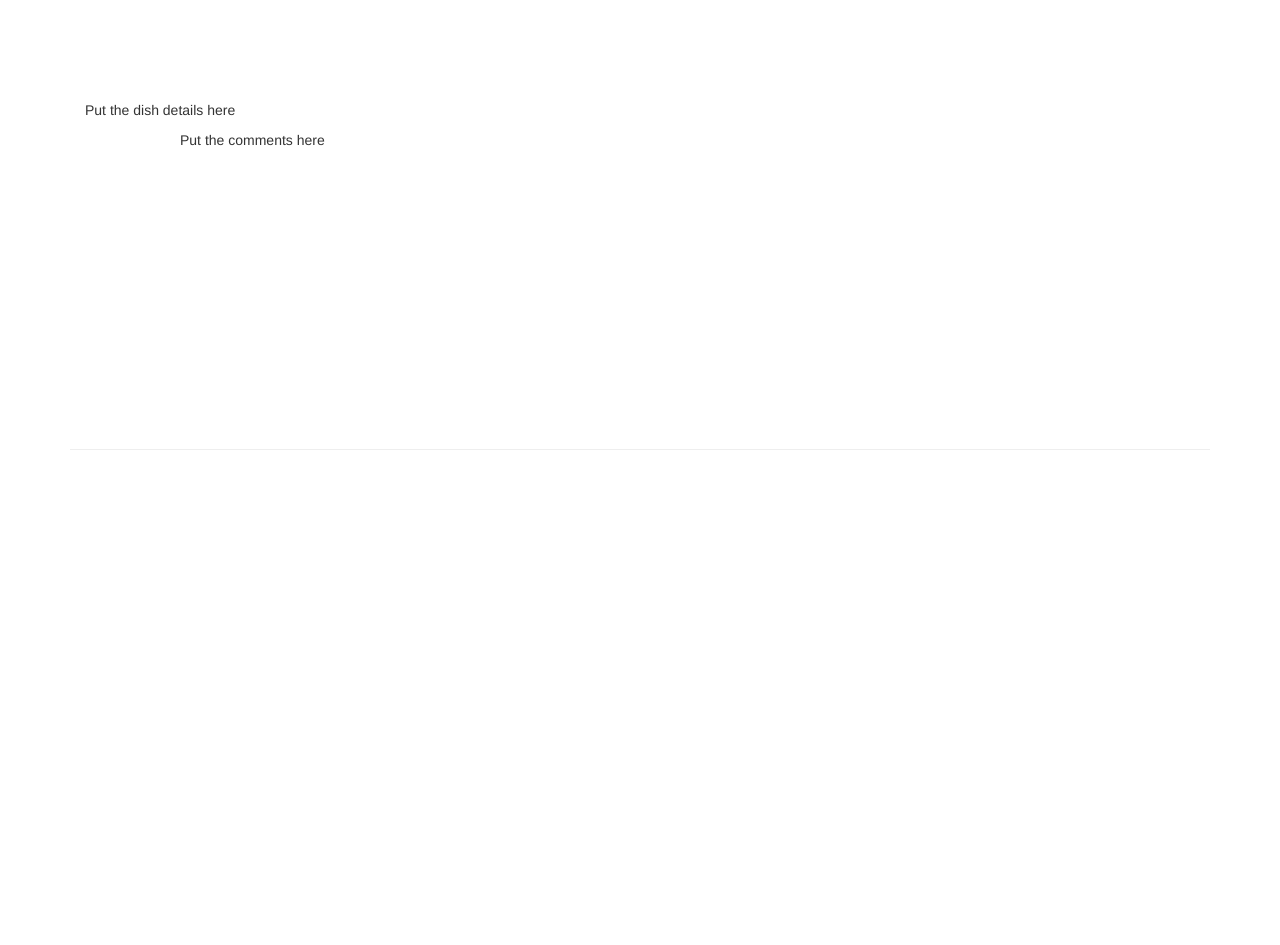
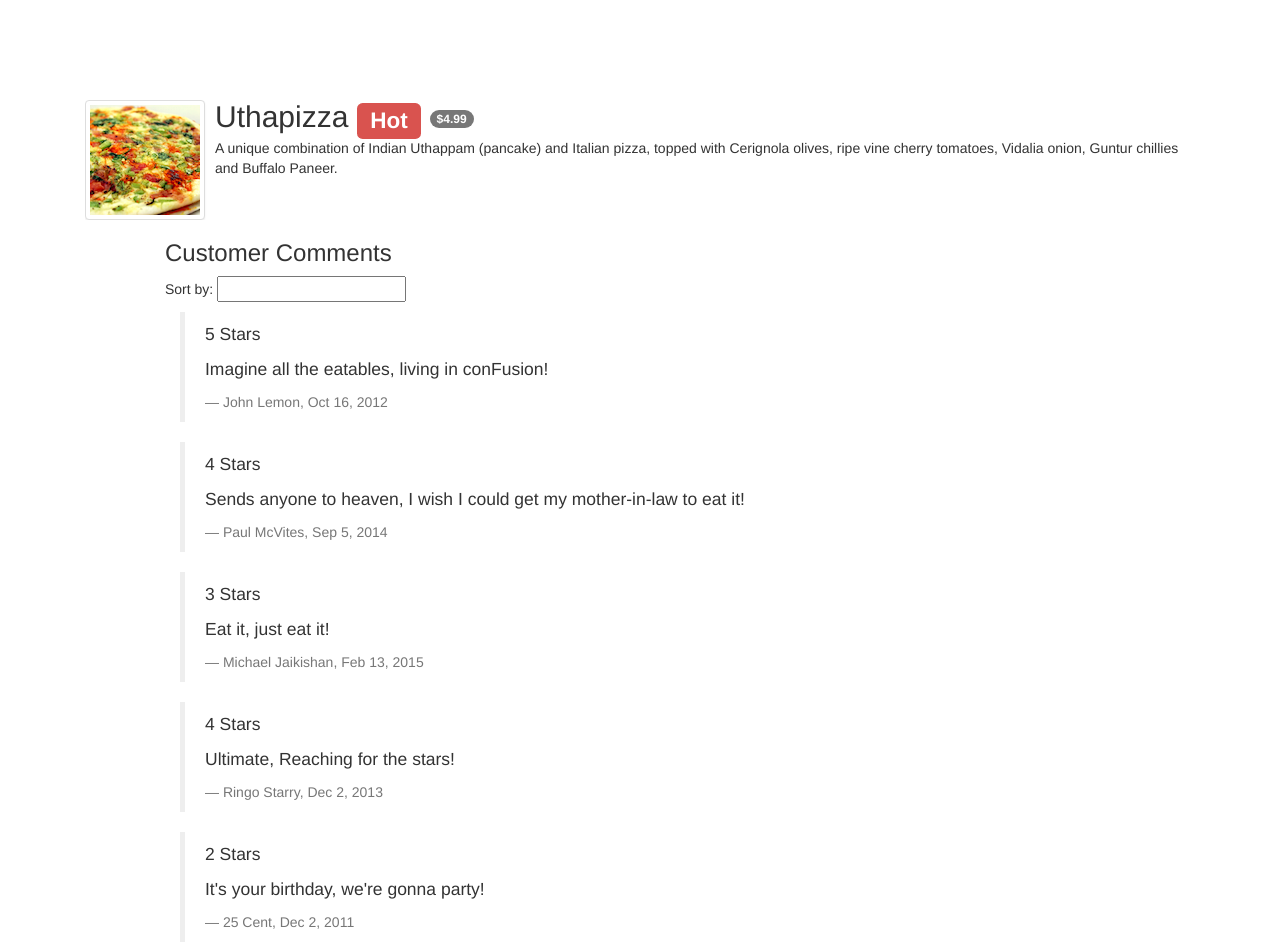
Before and after one commit to suvigyavijay/learn-angularjs, a website: page conFusion/app/dishdetail.html in a window 1280 px wide. Shown: the top 945 px of the page. Before the commit the page ends 800 px from the top, so only its background shows below. Drawn offline with Linux system fonts and the light colour scheme.

Commit message:
assign1-complete

```diff
--- a/conFusion/app/dishdetail.html
+++ b/conFusion/app/dishdetail.html
@@ -26,12 +26,32 @@
 <body>
 
     <div class="container">
-        <div class="row row-content">
+        <div class="row row-content" ng-controller="dishDetailController">
             <div class="col-xs-12">
-                <p>Put the dish details here</p>
+                <div class="media">
+                    <div class="media-left media-middle">
+                        <a href="#">
+                            <img class="media-object img-thumbnail" ng-src={{dish.image}} alt="Uthappizza">
+                        </a>
+                    </div>
+                    <div class="media-body">
+                        <h2 class="media-heading">{{dish.name}}
+                         <span class="label label-danger">{{dish.label}}</span>
+                         <span class="badge">{{dish.price | currency}}</span></h2>
+                        <p>{{dish.description}}</p>
+                    </div>
+                </div>
             </div>
             <div class="col-xs-9 col-xs-offset-1">
-                <p>Put the comments here</p>
+                <div class="row">
+                    <h3>Customer Comments</h3>
+                    <p>Sort by: <input type="text" ng-model="sortBy"></p>
+                </div>
+                <blockquote ng-repeat="comment in dish.comments | orderBy:sortBy">
+                <p>{{comment.rating}} Stars</p>
+                <p>{{comment.comment}}</p>
+                <footer>{{comment.author}}, {{comment.date | date : "MMM d, y"}}</footer>
+                </blockquote>
             </div>
         </div>
 
@@ -39,57 +59,55 @@
 
     <script src="../bower_components/angular/angular.min.js"></script>
     <script>
+        var app = angular.module('confusionApp', []);
 
-        var app = angular.module('confusionApp',[]);
+        app.controller('dishDetailController', function ($scope) {
 
-        app.controller('dishDetailController', function() {
-
-            var dish={
-                          name:'Uthapizza',
+            var dish = {
+                name: 'Uthapizza',
                 image: 'images/uthapizza.png',
                 category: 'mains',
-                          label:'Hot',
-                          price:'4.99',
-                          description:'A unique combination of Indian Uthappam (pancake) and Italian pizza, topped with Cerignola olives, ripe vine cherry tomatoes, Vidalia onion, Guntur chillies and Buffalo Paneer.',
+                label: 'Hot',
+                price: '4.99',
+                description: 'A unique combination of Indian Uthappam (pancake) and Italian pizza, topped with Cerignola olives, ripe vine cherry tomatoes, Vidalia onion, Guntur chillies and Buffalo Paneer.',
                 comments: [
                     {
-                                   rating:5,
-                                   comment:"Imagine all the eatables, living in conFusion!",
-                                   author:"John Lemon",
-                                   date:"2012-10-16T17:57:28.556094Z"
+                        rating: 5,
+                        comment: "Imagine all the eatables, living in conFusion!",
+                        author: "John Lemon",
+                        date: "2012-10-16T17:57:28.556094Z"
                                },
                     {
-                                   rating:4,
-                                   comment:"Sends anyone to heaven, I wish I could get my mother-in-law to eat it!",
-                                   author:"Paul McVites",
-                                   date:"2014-09-05T17:57:28.556094Z"
+                        rating: 4,
+                        comment: "Sends anyone to heaven, I wish I could get my mother-in-law to eat it!",
+                        author: "Paul McVites",
+                        date: "2014-09-05T17:57:28.556094Z"
                                },
                     {
-                                   rating:3,
-                                   comment:"Eat it, just eat it!",
-                                   author:"Michael Jaikishan",
-                                   date:"2015-02-13T17:57:28.556094Z"
+                        rating: 3,
+                        comment: "Eat it, just eat it!",
+                        author: "Michael Jaikishan",
+                        date: "2015-02-13T17:57:28.556094Z"
                                },
                     {
-                                   rating:4,
-                                   comment:"Ultimate, Reaching for the stars!",
-                                   author:"Ringo Starry",
-                                   date:"2013-12-02T17:57:28.556094Z"
+                        rating: 4,
+                        comment: "Ultimate, Reaching for the stars!",
+                        author: "Ringo Starry",
+                        date: "2013-12-02T17:57:28.556094Z"
                                },
                     {
-                                   rating:2,
-                                   comment:"It's your birthday, we're gonna party!",
-                                   author:"25 Cent",
-                                   date:"2011-12-02T17:57:28.556094Z"
+                        rating: 2,
+                        comment: "It's your birthday, we're gonna party!",
+                        author: "25 Cent",
+                        date: "2011-12-02T17:57:28.556094Z"
                                }
 
                            ]
             };
-
-            this.dish = dish;
+            $scope.dish = dish;
+            $scope.sortBy="";
 
         });
-
     </script>
 
 </body>
```
Also changed, not shown: conFusion/app/menu.html (+1 -1 lines). Lines whose indentation alone changed are shown as unchanged.
